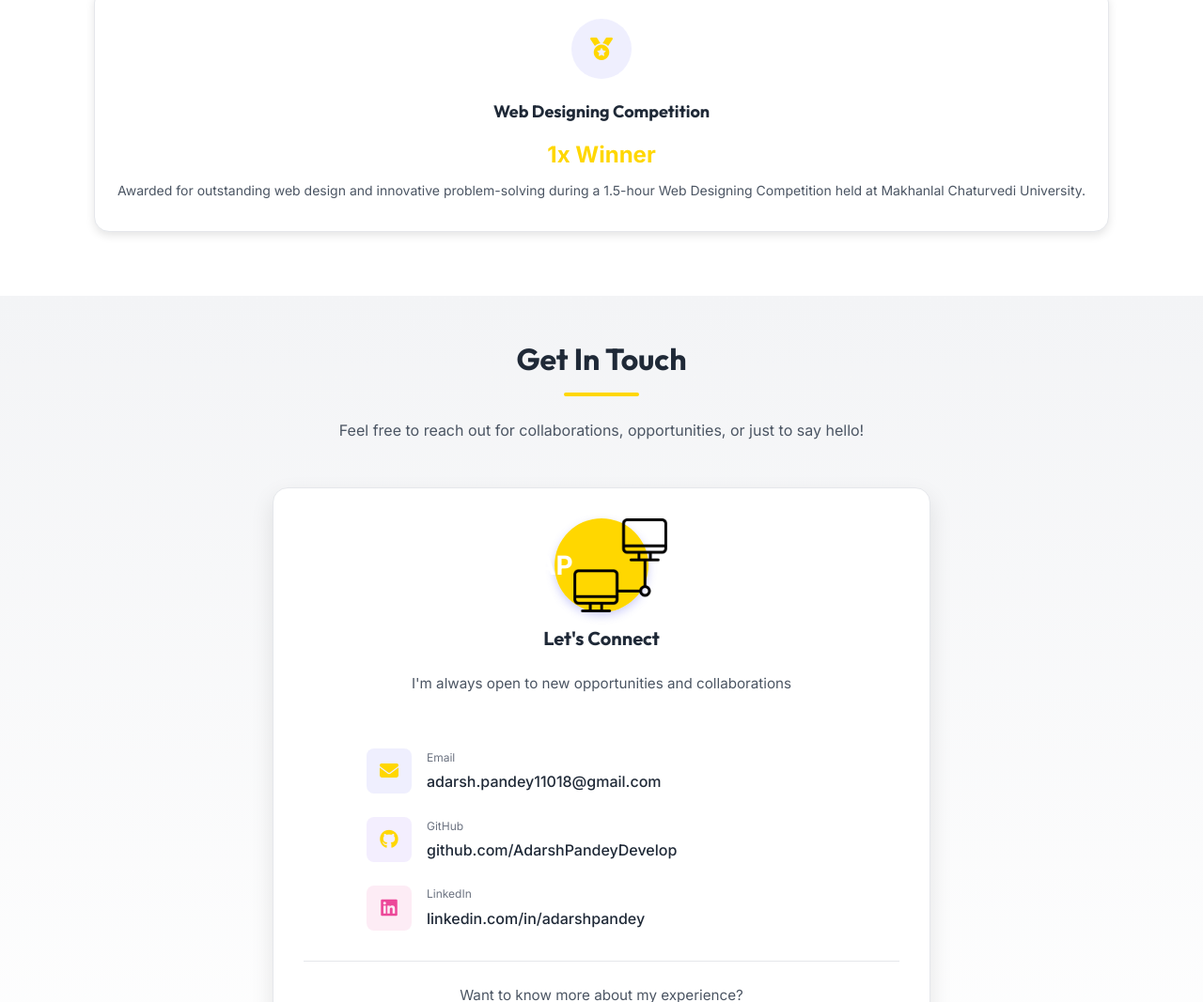
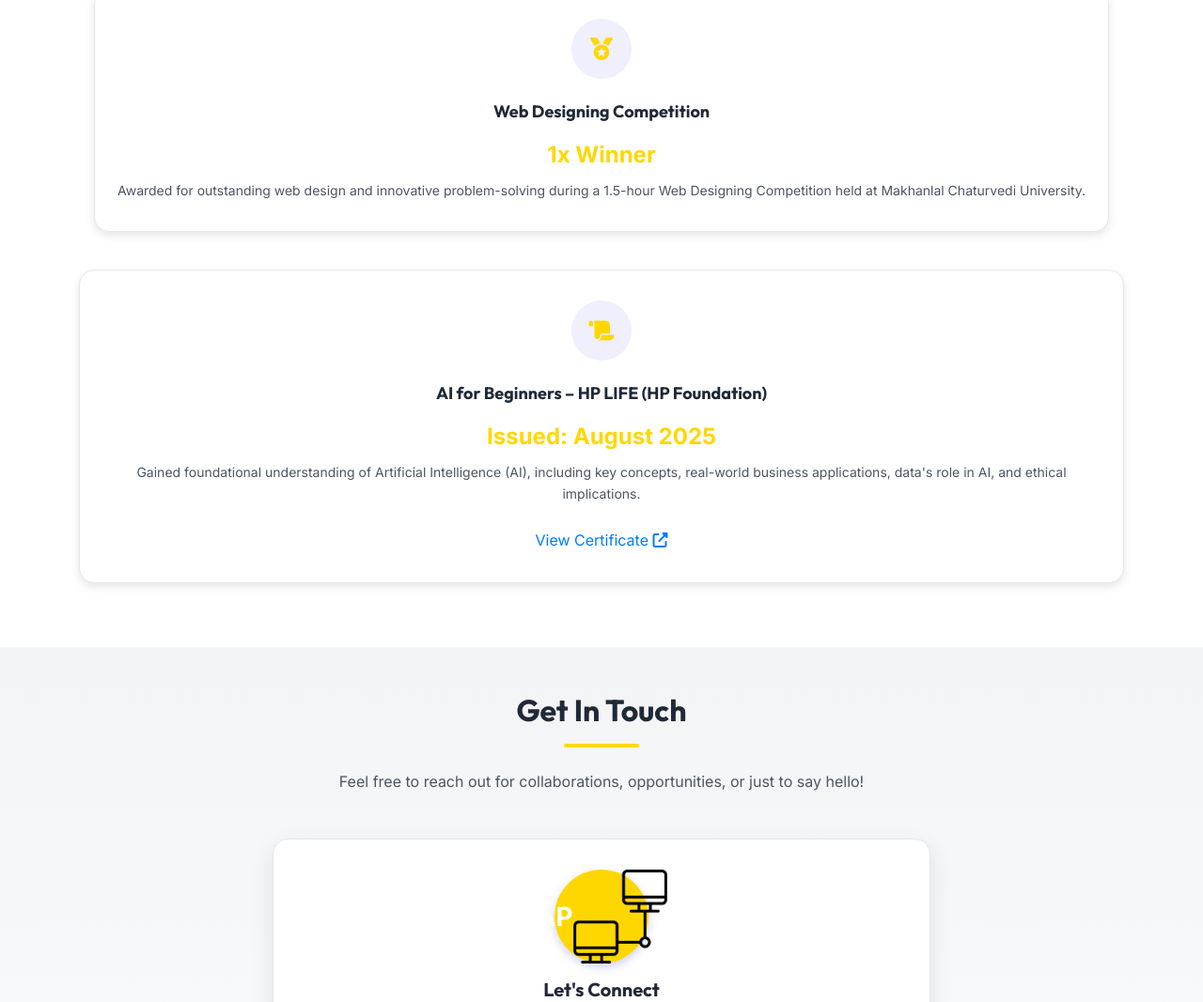
Before and after one commit to AdarshPandeyDevelop/portfolio, a plain HTML site: page index.html in a window 1280 px wide. Shown: the part 4593-5660 px from the top of the page at 94% size. Drawn offline with Linux system fonts and the light colour scheme.

Commit message:
Update index.html

```diff
--- a/index.html
+++ b/index.html
@@ -4,7 +4,6 @@
     <meta charset="UTF-8" />
     <meta name="viewport" content="width=device-width, initial-scale=1.0" />
     <title>Adarsh Pandey - Portfolio</title>
-    <link rel="icon" type="image/x-icon" href="images/fav.png" />
     <link rel="stylesheet" href="style.css" />
     <link
       rel="stylesheet"
@@ -108,7 +107,7 @@
                 <i class="fab fa-linkedin"></i>
               </a>
               <a
-                href="https://drive.google.com/file/d/1qHX-Cs7-Ju2nzTAhuxmB31sYExz7cSgu/view?usp=drivesdk"
+                href="https://drive.google.com/file/d/1GTRHqZ8qtwszBLDhSCEYWbPzgcIqHkD0/view?usp=drivesdk "
                 class="resume-link"
                 target="_blank"
               >
@@ -702,6 +701,34 @@
             </div>
           </div>
         </div>
+
+        <div class="achievements-grid">
+          <div class="achievement-card animate-on-scroll">
+            <div class="achievement-icon primary-bg">
+              <i class="fas fa-scroll"></i>
+            </div>
+
+            <h3 class="achievement-title">
+              AI for Beginners – HP LIFE (HP Foundation)
+            </h3>
+            <div class="achievement-content">
+              <p class="achievement-metric primary-text">Issued: August 2025</p>
+              <p class="achievement-description">
+                Gained foundational understanding of Artificial Intelligence
+                (AI), including key concepts, real-world business applications,
+                data's role in AI, and ethical implications.
+              </p>
+              <br />
+              <a
+                href="https://drive.google.com/file/d/1FajTWm-dP1cb-efzeSFxrOXF9Dd28xJH/view"
+                target="_blank"
+                style="color: #007bff; text-decoration: none"
+              >
+                View Certificate <i class="fas fa-external-link-alt"></i>
+              </a>
+            </div>
+          </div>
+        </div>
       </div>
     </section>
 
@@ -790,7 +817,7 @@
                   Want to know more about my experience?
                 </p>
                 <a
-                  href="https://drive.google.com/file/d/1qHX-Cs7-Ju2nzTAhuxmB31sYExz7cSgu/view?usp=drivesdk"
+                  href="https://drive.google.com/file/d/1GTRHqZ8qtwszBLDhSCEYWbPzgcIqHkD0/view?usp=drivesdk "
                   target="_blank"
                   class="btn btn-primary"
                 >
```
